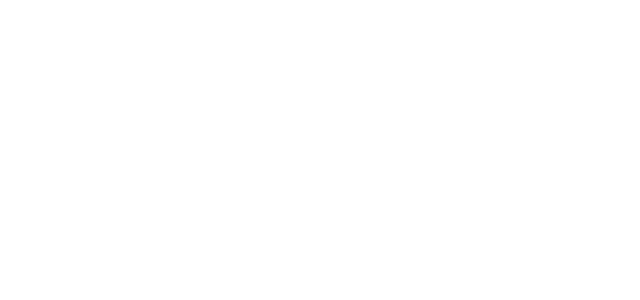
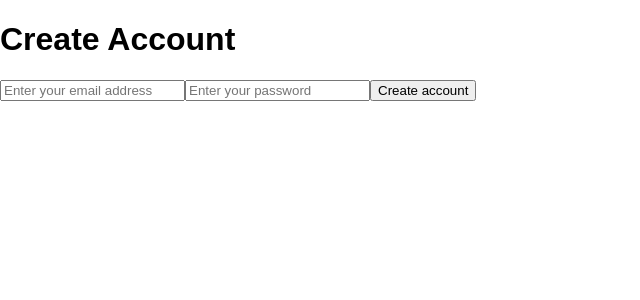
Before and after one commit to TaiwoSoftware/lendsqr-fe-tests, a React (Vite) app: page /create in a window 1280 px wide. Before the commit this address had no page. Shown: the top 300 px of the page, without its empty margins (0-640 px from the left). Built offline with nearby package versions, Linux system fonts and the light colour scheme.

Commit message:
Working on the login page

```diff
--- a/src/App.jsx
+++ b/src/App.jsx
@@ -1,4 +1,5 @@
 import "./App.css";
+import CreateAccount from "./component/CreateAccount";
 import Dashboard from "./component/Pages/Dashboard";
 import SignUp from "./component/SignUp";
 import { BrowserRouter as Router, Routes, Route } from "react-router-dom";
@@ -7,8 +8,12 @@ function App() {
     <>
       <Router>
       <Routes>
-        <Route path="/" element={<SignUp />} />
+        <Route path="/" element={<div>
+          <h1>Home page</h1>
+        </div>} />
+        <Route path="/signup" element={<SignUp />} />
         <Route path="/dashboard" element={<Dashboard />} />
+        <Route path="/create" element={<CreateAccount />} />
       </Routes>
       </Router>
     </>
--- /dev/null
+++ b/src/component/CreateAccount.jsx
@@ -0,0 +1,32 @@
+import { createUserWithEmailAndPassword } from "firebase/auth";
+import React, { useState } from 'react'
+import { auth } from "./firebase";
+const CreateAccount = () => {
+
+  const [email, setEmail] = useState("")
+  const [password, setPassword] = useState("")
+
+  const signIn = (e) => {
+    e.preventDefault()
+    createUserWithEmailAndPassword(auth, email, password)
+    .then((userCredential) => {
+      console.log(userCredential)
+    })
+    .catch((error) => {
+      console.log(error)
+    })
+  }
+
+  return (
+    <div>
+      <form onSubmit={signIn}>
+        <h1>Create Account</h1>
+        <input type='email' placeholder="Enter your email address" value={email} onChange={(e) => setEmail(e.target.value)} />
+        <input type="password" placeholder="Enter your password" value={password} onChange={(e) => setPassword(e.target.value)} />
+        <input type="submit" value="Create account" />
+      </form>
+    </div>
+  );
+}
+
+export default CreateAccount;
--- a/src/component/SignUp.jsx
+++ b/src/component/SignUp.jsx
@@ -23,12 +23,12 @@ const SignUp = () => {
   const handleClick = (e) => {
     e.preventDefault();
 
-    // signInWithEmailAndPassword(auth, email, password)
-    // .then((userCredentials) => {
-    //   console.log(userCredentials);
-    // }).catch((error) => {
-    //   console.log(error)
-    // })
+    signInWithEmailAndPassword(auth, email, password)
+    .then((userCredentials) => {
+      console.log(userCredentials);
+    }).catch((error) => {
+      console.log(error)
+    })
 
     // const isEmailEmpty = email.length === 0;
     // const isPasswordEmpty = password.length === 0;
```
